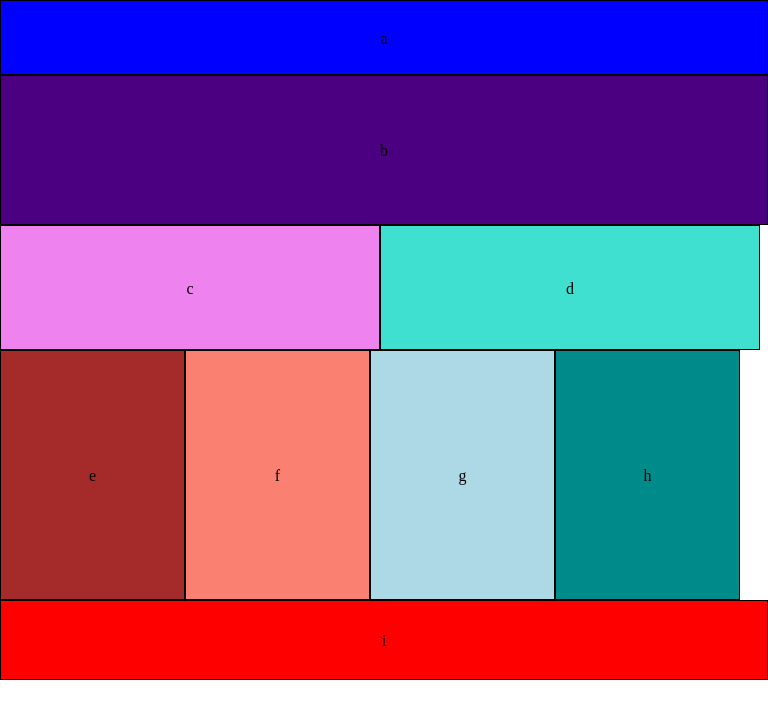
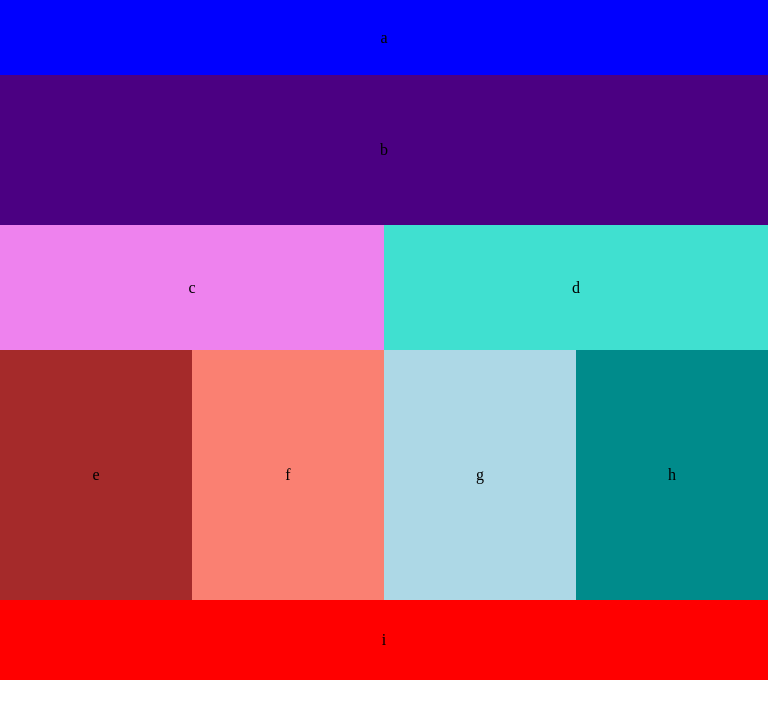
Before and after one commit to lhchandler4/lab-01, a plain HTML site: page index.html in a window 768 px wide. Drawn offline with Linux system fonts and the light colour scheme.

Commit message:
finished for resubmission

```diff
--- a/css/base.css
+++ b/css/base.css
@@ -12,10 +12,11 @@ section{
  }
 
  div {
-   border: solid 1px black;
+   /* border: solid 1px black; */
    box-sizing: border-box;
    align-self: stretch;
  }
+
 }
 
 /* tablet version */
@@ -28,7 +29,7 @@ section{
   }
 
   div {
-    border: solid 1px black;
+    /* border: solid 1px black; */
     box-sizing: border-box;
     align-self: flex-start;
   }
@@ -45,7 +46,7 @@ section{
  }
 
  div {
-   border: solid 1px black;
+   /* border: solid 1px black; */
    box-sizing: border-box;
    align-self: stretch;
  }
--- a/css/layout.css
+++ b/css/layout.css
@@ -1,31 +1,4 @@
-
-@media(max-width: 767px){
-
-  .mobile-r {
-    width: 100%;
-  }
-
-  .mobile-s {
-    width: 50%;
-  }
-}
-
-@media(min-width:768px) and (max-width: 959px){
-
-  .mobile-r {
-    width: 768px;
-  }
-
-  .desktop-p {
-    width: 380px;
-  }
-
-  .desktop-s {
-    width:185px;
-  }
-}
-
-@media (min-width: 960px) {
+@media (min-width: 960px){
 
   .desktop-p {
     width: 380px;
@@ -46,6 +19,37 @@
   .desktop-f {
     width:760px;
   }
+
+}
+
+@media(max-width: 767px){
+
+  .mobile-r {
+    width: 100%;
+  }
+
+  .mobile-s {
+    width: 50%;
+  }
+
+}
+
+@media(min-width:768px) and (max-width: 960px){
+
+  .mobile-r {
+    width: 768px;
+  }
+
+  .desktop-p {
+    width: 384px;
+  }
+
+  .desktop-s {
+    width:192px;
+  }
+
+}
+
 
   #a {
     grid-column-start: 1;
@@ -109,5 +113,3 @@
     grid-row-start: 4;
     grid-row-end: 5;
   }
-
-}
--- a/css/modules.css
+++ b/css/modules.css
@@ -2,7 +2,7 @@ div{
   text-align: center;
 }
 
-/* desktop */
+/* desktop version*/
 @media (min-width: 960px) {
   #a {
     height: 100px;
@@ -57,9 +57,10 @@ div{
     line-height: 150px;
     background: crimson;
   }
+
 }
 
-/* mobile */
+/* mobile version*/
 @media(max-width: 959px){
   #a {
     height: 75px;
@@ -114,4 +115,5 @@ div{
     line-height: 80px;
     background: red;
   }
+
 }
```
